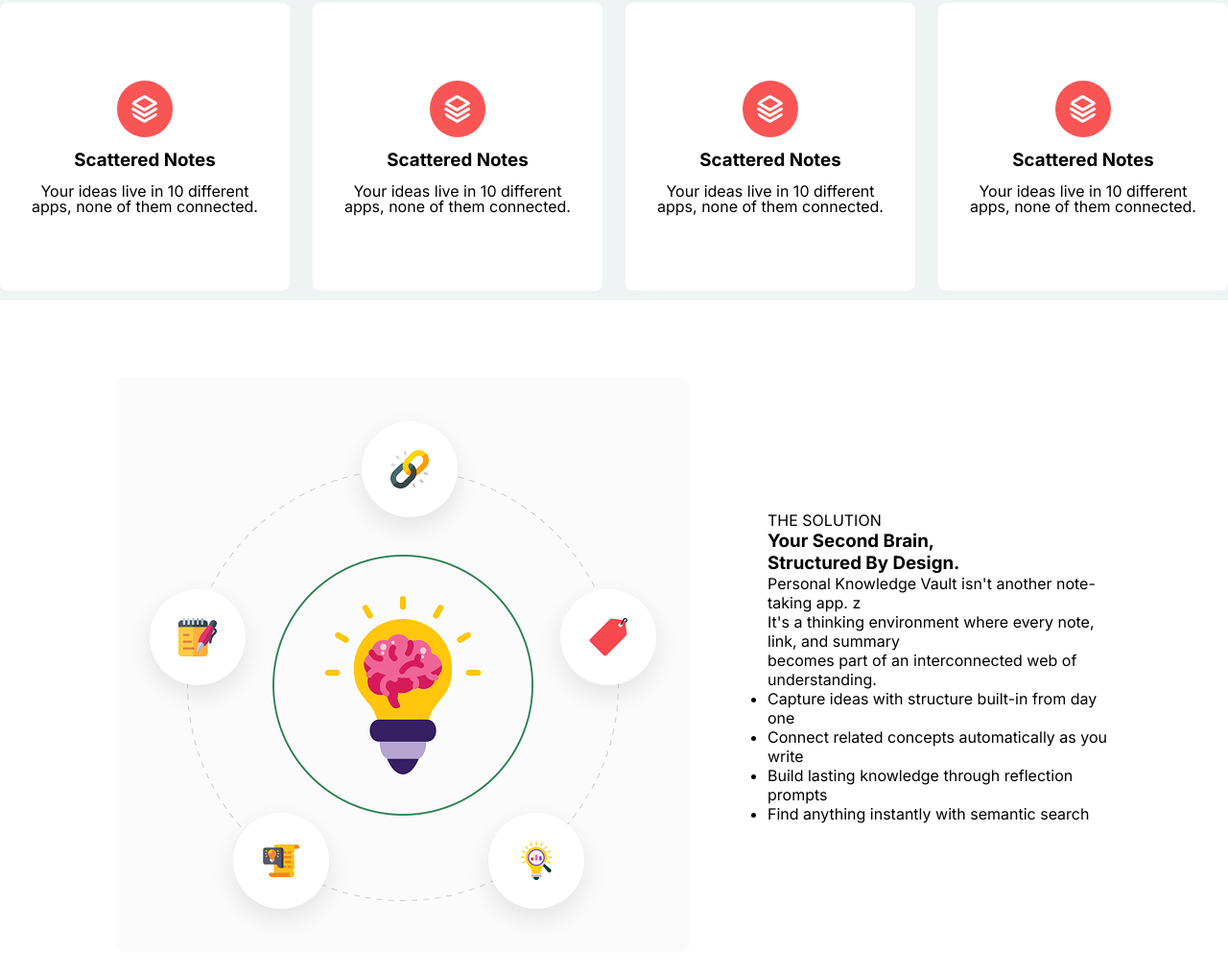
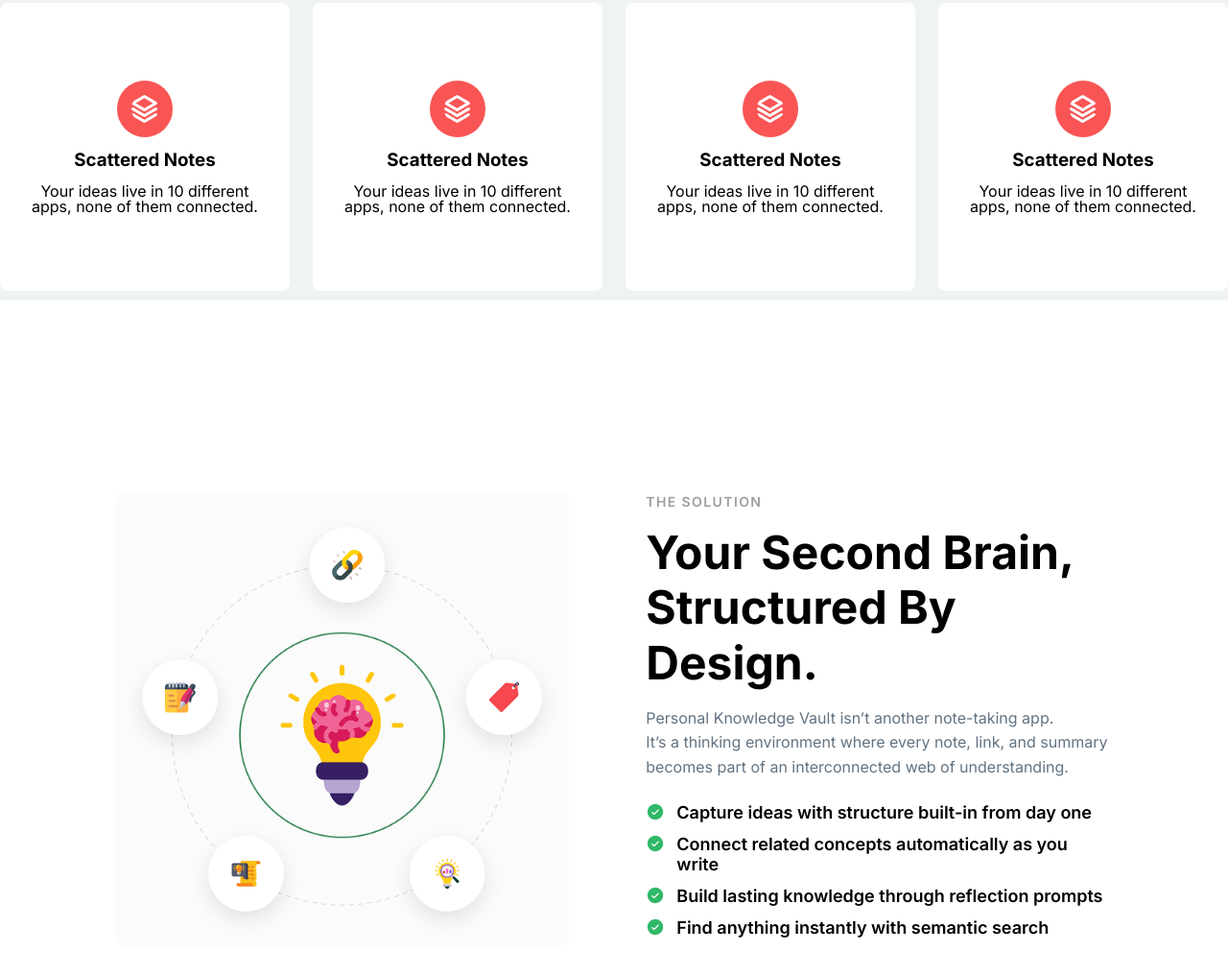
Before and after one commit to Bandhan203/First-Assignment, a plain HTML site: page index.html in a window 1280 px wide. Shown: the part 881-1897 px from the top of the page at 96% size. Drawn offline with Linux system fonts and the light colour scheme.

Commit message:
Refactors second apps section with enhanced layout and styling for improved presentation and readability

```diff
--- a/index.html
+++ b/index.html
@@ -90,25 +90,28 @@
     </section>
 
     <section id="second-apps">
-      <div class="img">
-        <img src="./assets/knowledge.png" alt="">
-      </div>
-      <div class="content">
-        <p class="title">THE SOLUTION</p>
-        <h3 class="sub-title">
-          Your Second Brain,<br>Structured By Design.
-        </h3>
-        <p>Personal Knowledge Vault isn't another note-taking app. z<br>It's a thinking environment where every note, link, and summary<br>becomes part of an interconnected web of understanding.</p>
+  <div class="solution-visual">
+    <span class="orbit"></span>
+    <img src="./assets/knowledge.png" alt="Knowledge illustration" />
+  </div>
 
-         <ul>
-        <li>Capture ideas with structure built-in from day one</li>
-        <li>Connect related concepts automatically as you write</li>
-        <li>Build lasting knowledge through reflection prompts</li>
-        <li>Find anything instantly with semantic search</li>
-      </ul>
-
-      </div>
-
-    </section>
+  <div class="solution-copy">
+    <p class="solution-label">THE SOLUTION</p>
+    <h3 class="solution-headline">
+      Your Second Brain,<br />Structured By Design.
+    </h3>
+    <p class="solution-body">
+      Personal Knowledge Vault isn’t another note-taking app.<br />
+      It’s a thinking environment where every note, link, and summary<br />
+      becomes part of an interconnected web of understanding.
+    </p>
+    <ul class="solution-bullets">
+  <li><img src="./assets/CheckCircle.png" alt="check" class="bullet-icon" /><span>Capture ideas with structure built-in from day one</span></li>
+  <li><img src="./assets/CheckCircle.png" alt="check" class="bullet-icon" /><span>Connect related concepts automatically as you write</span></li>
+  <li><img src="./assets/CheckCircle.png" alt="check" class="bullet-icon" /><span>Build lasting knowledge through reflection prompts</span></li>
+  <li><img src="./assets/CheckCircle.png" alt="check" class="bullet-icon" /><span>Find anything instantly with semantic search</span></li>
+</ul>
+  </div>
+</section>
   </body>
 </html>
--- a/styles/knowledge-vault.css
+++ b/styles/knowledge-vault.css
@@ -213,9 +213,82 @@ section .card {
 }
 
 #second-apps {
+  background-color: transparent;
+  padding: 80px 120px;
+  margin: 120px auto;
+  max-width: 1360px;
+  border-radius: 16px;
   display: flex;
   gap: 80px;
-  justify-content: center;
   align-items: center;
-  padding: 80px 120px;
 }
+
+
+
+.solution-visual img {
+  width: 100%;
+  max-width: 500px;
+}
+
+
+
+.solution-label {
+  color: #9e9e9e;
+  font-size: 14px;
+  font-weight: 600;
+  letter-spacing: 0.1em;
+  margin-bottom: 16px;
+}
+
+.solution-headline {
+  font-size: 48px;
+  font-weight: 700;
+  margin-bottom: 16px;
+  line-height: 1.2;
+}
+
+.solution-body {
+  font-size: 16px;
+  color: #627382;
+  margin-bottom: 24px;
+  line-height: 1.6;
+}
+
+.solution-bullets {
+  list-style: none;
+  padding: 0;
+  margin: 0;
+}
+
+.solution-bullets li {
+  display: flex;
+  align-items: flex-start;
+  gap: 12px;
+  font-size: 18px;
+  font-weight: 600;
+  margin-bottom: 12px;
+}
+
+#second-apps .content ul li::before {
+  position: absolute;
+  left: 0;
+  top: 5px;
+  width: 12px;
+  height: 12px;
+  background-color: #30b868;
+  border-radius: 50%;
+}
+.bullet-icon {
+  width: 20px;
+  height: 20px;
+}
+
+#second-apps .content ul li::before {
+  position: absolute;
+  left: 0;
+  top: 5px;
+  width: 12px;
+  height: 12px;
+  background-color: #30b868;
+  border-radius: 50%;
+}
```
